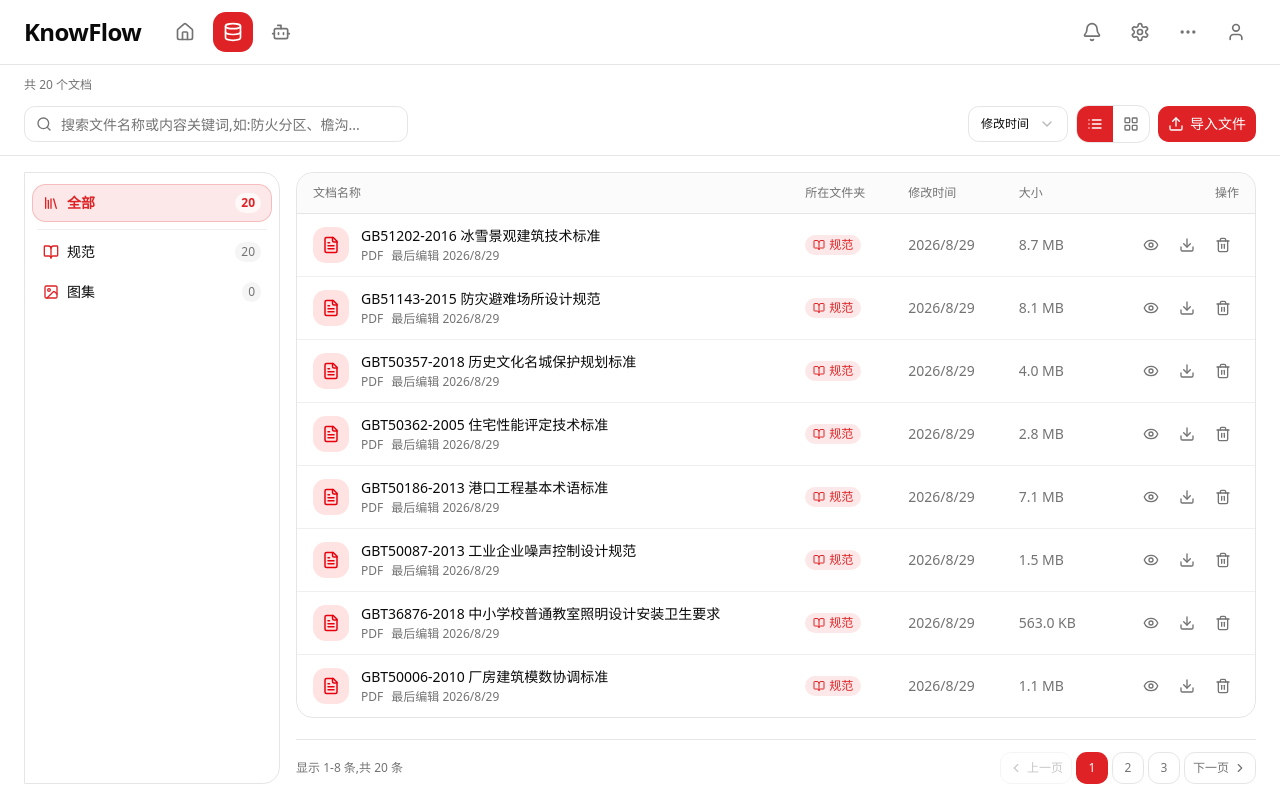
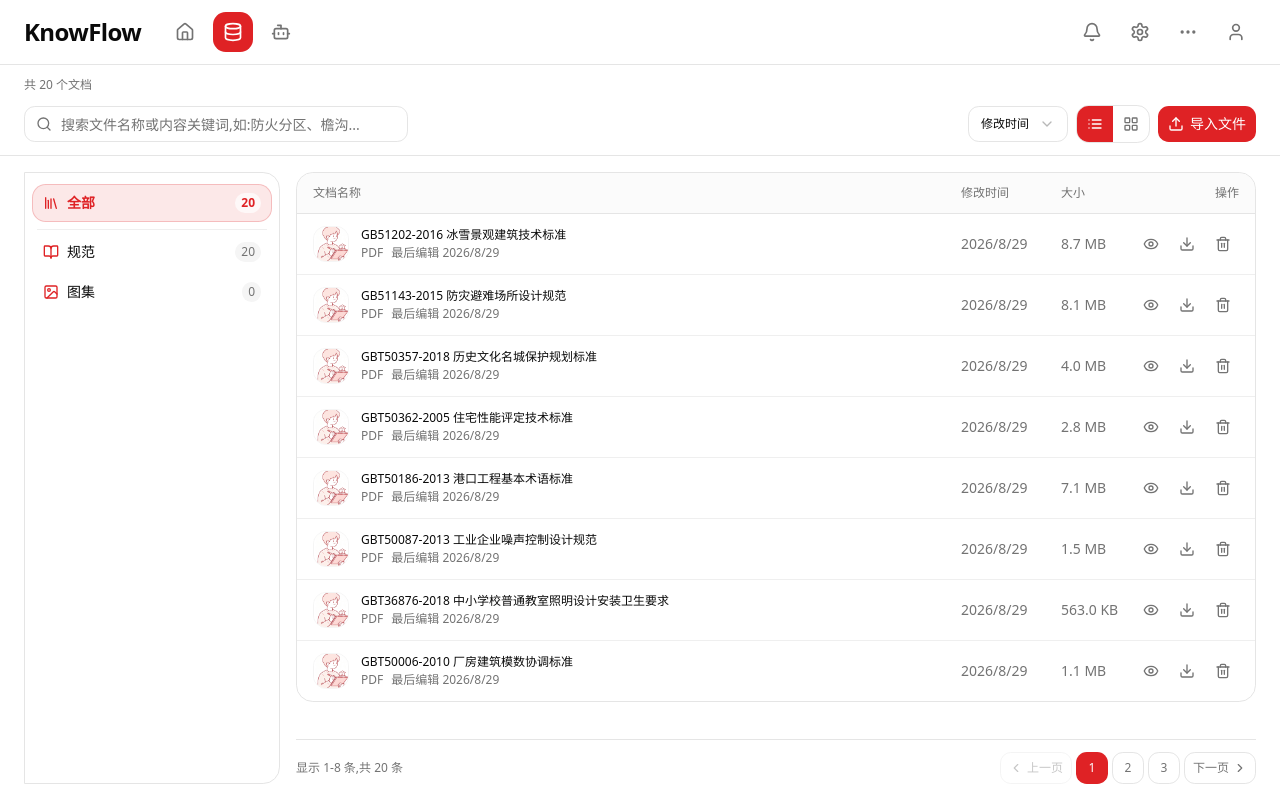
Before and after one commit to kangAIGC/KnowFlow, a Next.js app: page /KnowFlow/knowledge in a window 1280 px wide. Built offline with nearby package versions, Linux system fonts and the light colour scheme.

Commit message:
style(knowledge): smaller names, stable table layout, image icons, drop folder column

```diff
--- a/src/components/knowledge/file-views.tsx
+++ b/src/components/knowledge/file-views.tsx
@@ -1,10 +1,7 @@
 "use client";
 
-import { Eye, Download, Trash2, FileText, BookOpen, Image as ImageIcon } from "lucide-react";
-import type { LucideIcon } from "lucide-react";
+import { Eye, Download, Trash2 } from "lucide-react";
 import {
-  FOLDER_LABELS,
-  KIND_COLORS,
   KIND_LABELS,
   contentSnippet,
   formatSize,
@@ -12,36 +9,25 @@ import {
   type FolderId,
   type KnowledgeFile,
 } from "@/lib/knowledge-data";
-import { cn } from "@/lib/utils";
+import { applyBasePath, cn } from "@/lib/utils";
 
-/** 规范/图集统一红色系徽章,以图标形状区分(书本/图片),与站点主色一致 */
-const FOLDER_BADGES: Record<
-  FolderId,
-  { badgeCls: string; icon: LucideIcon }
-> = {
-  standard: {
-    badgeCls: "bg-destructive/10 text-destructive dark:text-red-300",
-    icon: BookOpen,
-  },
-  atlas: {
-    badgeCls: "bg-destructive/10 text-destructive dark:text-red-300",
-    icon: ImageIcon,
-  },
+/** 规范/图集的行首图标:直接复用站点首页已有的大尺寸插图,以图片区分知识库 */
+const FOLDER_ICONS: Record<FolderId, string> = {
+  standard: applyBasePath("/ill-4.png"),
+  atlas: applyBasePath("/ill-atlas-new.png"),
 };
 
-function FolderBadge({ folder }: { folder: FolderId }) {
-  const meta = FOLDER_BADGES[folder];
-  const Icon = meta.icon;
+function FolderImageIcon({ file }: { file: KnowledgeFile }) {
   return (
-    <span
-      className={cn(
-        "inline-flex items-center gap-1 rounded-md px-2 py-0.5 text-xs font-medium",
-        meta.badgeCls
-      )}
-    >
-      <Icon className="h-3 w-3" />
-      {FOLDER_LABELS[folder]}
-    </span>
+    // 静态导出站点,无需 next/image 优化
+    // eslint-disable-next-line @next/next/no-img-element
+    <img
+      src={FOLDER_ICONS[file.folder]}
+      alt=""
+      aria-hidden="true"
+      loading="lazy"
+      className="h-9 w-9 shrink-0 rounded-lg border border-border/40 object-cover"
+    />
   );
 }
 
@@ -114,20 +100,6 @@ function FileActions({ file, onView, onDownload, onDelete, compact }: FileAction
   );
 }
 
-function KindIcon({ file }: { file: KnowledgeFile }) {
-  return (
-    <span
-      className={cn(
-        "flex h-9 w-9 shrink-0 items-center justify-center rounded-lg",
-        KIND_COLORS[file.kind]
-      )}
-      aria-hidden="true"
-    >
-      <FileText className="h-4.5 w-4.5" />
-    </span>
-  );
-}
-
 export interface FileViewsProps {
   files: KnowledgeFile[];
   query: string;
@@ -144,12 +116,18 @@ export function FileListView({
   onDelete,
 }: FileViewsProps) {
   return (
+    // table-fixed + 固定列宽:翻页时列布局不随内容重排,页面尺寸保持稳定
     <div className="overflow-hidden rounded-xl border border-border bg-card">
-      <table className="w-full text-sm">
+      <table className="w-full table-fixed text-sm">
+        <colgroup>
+          <col />
+          <col className="hidden w-[100px] sm:table-column" />
+          <col className="hidden w-[90px] sm:table-column" />
+          <col className="w-[120px]" />
+        </colgroup>
         <thead>
           <tr className="border-b border-border bg-muted/40 text-left text-xs text-muted-foreground">
             <th className="px-4 py-3 font-medium">文档名称</th>
-            <th className="hidden px-4 py-3 font-medium md:table-cell">所在文件夹</th>
             <th className="hidden px-4 py-3 font-medium sm:table-cell">修改时间</th>
             <th className="hidden px-4 py-3 font-medium sm:table-cell">大小</th>
             <th className="px-4 py-3 text-right font-medium">操作</th>
@@ -165,9 +143,9 @@ export function FileListView({
               >
                 <td className="px-4 py-3">
                   <div className="flex items-center gap-3">
-                    <KindIcon file={file} />
+                    <FolderImageIcon file={file} />
                     <div className="min-w-0">
-                      <div className="truncate font-medium text-foreground">
+                      <div className="truncate text-xs font-medium text-foreground">
                         <HighlightText text={file.name} query={query} />
                       </div>
                       <div className="mt-0.5 text-xs text-muted-foreground">
@@ -183,9 +161,6 @@ export function FileListView({
                       </div>
                     </div>
                   </div>
-                </td>
-                <td className="hidden px-4 py-3 md:table-cell">
-                  <FolderBadge folder={file.folder} />
                 </td>
                 <td className="hidden whitespace-nowrap px-4 py-3 text-muted-foreground sm:table-cell">
                   {file.modifiedLabel}
@@ -228,11 +203,8 @@ export function FileGridView({
             key={file.id}
             className="group flex flex-col rounded-xl border border-border bg-card p-4 transition-all duration-200 hover:-translate-y-0.5 hover:shadow-md"
           >
-            <div className="flex items-start justify-between gap-2">
-              <KindIcon file={file} />
-              <FolderBadge folder={file.folder} />
-            </div>
-            <div className="mt-3 line-clamp-2 min-h-[2.5rem] font-medium text-foreground">
+            <FolderImageIcon file={file} />
+            <div className="mt-3 line-clamp-2 min-h-[2.5rem] text-xs font-medium text-foreground">
               <HighlightText text={file.name} query={query} />
             </div>
             {snippet ? (
```
